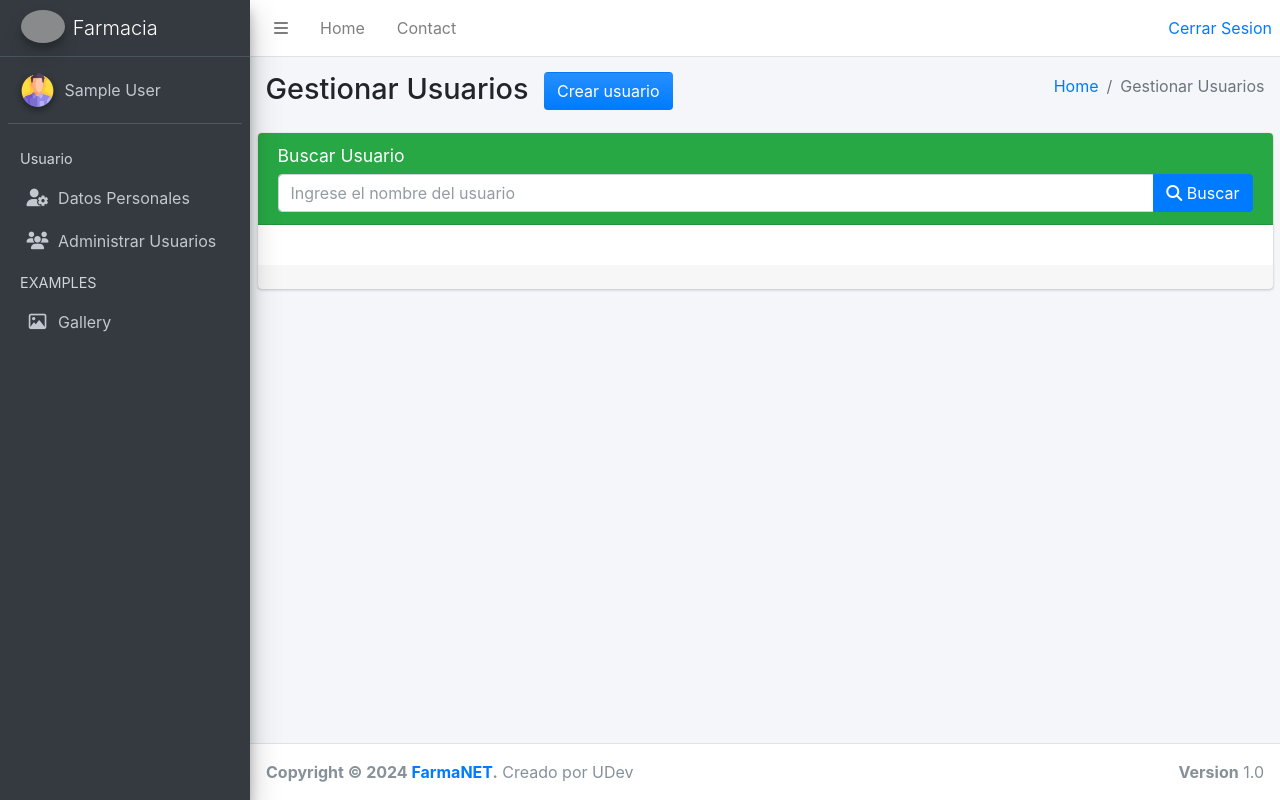
After one commit to gonesau/farmacia, a PHP site: page /vista/adm_usuario.php in a window 1280 px wide. The commit adds this page. Run offline with PHP 8.4, Linux system fonts and the light colour scheme; the visitor is signed in with stand-in values (Sample User, id 1); data that the repository does not hold is empty; some libraries are stand-ins or nearby versions; grey boxes are pictures that could not be loaded.

Commit message:
Frontend Administrar Usuarios

```diff
--- /dev/null
+++ b/vista/adm_usuario.php
@@ -0,0 +1,116 @@
+<?php
+session_start();
+if ($_SESSION['us_tipo'] == 1) {
+    include_once 'layouts/header.php';
+    ?>
+
+    <title>Adm | Gestionar Usuarios</title>
+    <?php
+    include_once 'layouts/nav.php';
+    ?>
+
+
+    <!-- Modal Crear Usuario-->
+    <div class="modal fade" id="crearusuario" tabindex="-1" aria-labelledby="exampleModalLabel" aria-hidden="true">
+        <div class="modal-dialog">
+            <div class="modal-content">
+                <div class="card card-success">
+                    <div class="card-header">
+                        <h3 class="card-title fs-5">Crear Usuario</h3>
+                        <button data-dismiss="modal" aria-label="close" class="close">
+                            <span aria-hidden="true">&times;</span>
+                        </button>
+                    </div>
+                    <div class="card-body">
+                        <form id="crear">
+                            <div class="form-group row">
+                                <label for="nombre" class="col-sm-4 col-form-label">Nombres</label>
+                                <input type="text" class="form-control" id="nombre" placeholder="Ingrese nombres" required>
+                            </div>
+                            <div class="form-group row">
+                                <label for="apellido" class="col-sm-4 col-form-label">Apellidos</label>
+                                <input type="text" class="form-control" id="apellido" placeholder="Ingrese apellidos"
+                                    required>
+                            </div>
+                            <div class="form-group row">
+                                <label for="edad" class="col-sm-6 col-form-label">Fecha de Nacimiento</label>
+                                <input type="date" class="form-control" id="edad" required>
+                            </div>
+                            <div class="form-group row">
+                                <label for="dui" class="col-sm-4 col-form-label">DUI</label>
+                                <input type="text" class="form-control" id="dui" placeholder="Ingrese el DUI" required>
+                            </div>
+                            <div class="form-group row">
+                                <label for="pass" class="col-sm-4 col-form-label">Contraseña</label>
+                                <input type="password" class="form-control" id="pass" placeholder="Ingrese la contraseña"
+                                    required>
+                            </div>
+                    </div>
+                    <div class="card-footer">
+                        <button type="submit" class="btn bg-gradient-primary float-right m-1" id="btn_crear_usuario">Crear Usuario</button>
+                        <button type="button" data-dismiss="modal" class="btn btn-outline-secondary float-right m-1" >Cerrar</button>
+                        </form>
+                    </div>
+                </div>
+            </div>
+        </div>
+    </div>
+
+    <!-- Content Wrapper. Contains page content -->
+    <div class="content-wrapper">
+        <!-- Encabezado de la página -->
+        <section class="content-header">
+            <div class="container-fluid">
+                <div class="row mb-2">
+                    <div class="col-sm-6">
+                        <h1>Gestionar Usuarios <button data-toggle="modal" data-target="#crearusuario" type="button"
+                                class="btn bg-gradient-primary ml-2"> Crear usuario </button> </h1>
+                    </div>
+                    <div class="col-sm-6">
+                        <ol class="breadcrumb float-sm-right">
+                            <li class="breadcrumb-item"><a href="adm_catalogo.php">Home</a></li>
+                            <li class="breadcrumb-item active">Gestionar Usuarios</li>
+                        </ol>
+                    </div>
+                </div>
+            </div>
+        </section>
+
+        <!-- Cuerpo de la página -->
+        <section>
+            <!-- Buscador de Usuarios -->
+            <div class="container-fluid">
+                <div class="card card-success">
+                    <div class="card-header">
+                        <h3 class="card-title fs-5">Buscar Usuario</h3>
+                        <div class="input-group">
+                            <input type="text" id="buscar" class="form-control float-left mt-2"
+                                placeholder="Ingrese el nombre del usuario">
+                            <div class="input-group-append">
+                                <button class="btn btn-primary mt-2" id="btn_buscar_usuario"><i class="fas fa-search"></i>
+                                    Buscar</button>
+                            </div>
+                        </div>
+                    </div>
+                    <div class="card-body">
+
+                    </div>
+                    <div class="card-footer">
+
+                    </div>
+                </div>
+            </div>
+        </section>
+    </div>
+
+
+
+
+    <?php
+    include_once 'layouts/footer.php';
+} else {
+    header('Location: ../index.php');
+}
+?>
+
+<script src="../js/usuario.js"></script>
--- a/vista/layouts/nav.php
+++ b/vista/layouts/nav.php
@@ -74,13 +74,20 @@
             <a href="editar_datos_personales.php" class="nav-link">
               <i class="nav-icon fas fa-user-cog"></i>
               <p>
-                Editar Usuario
+                Datos Personales
+              </p>
+            </a>
+          </li>
+          <li class="nav-item">
+            <a href="adm_usuario.php" class="nav-link">
+              <i class="nav-icon fas fa-users"></i>
+              <p>
+                Administrar Usuarios
               </p>
             </a>
           </li>
 
-          <!-- Add icons to the links using the .nav-icon class
-               with font-awesome or any other icon font library -->
+
           <li class="nav-header">EXAMPLES</li>
           <li class="nav-item">
             <a href="editar_datos_personales.php" class="nav-link">
```
